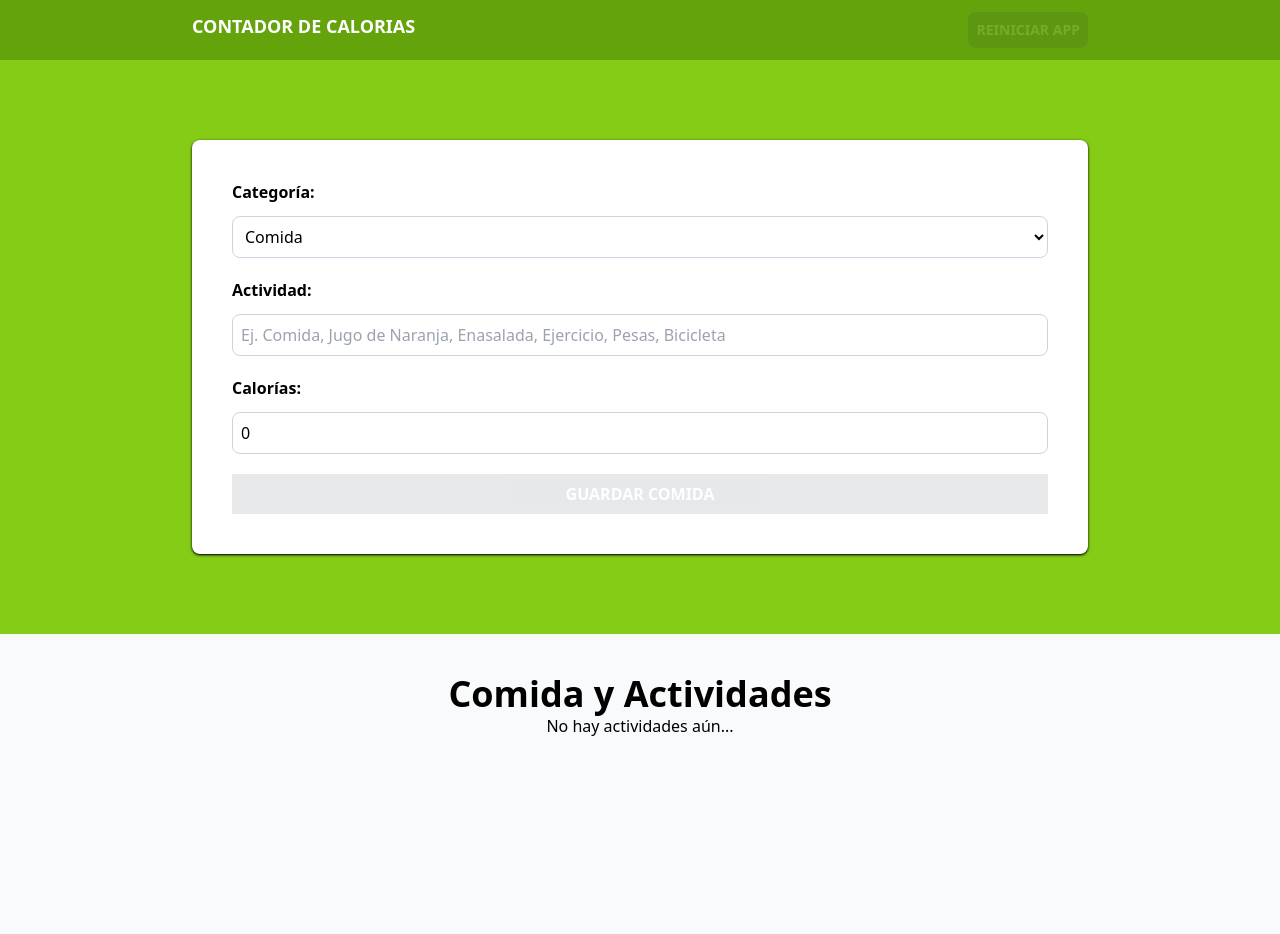
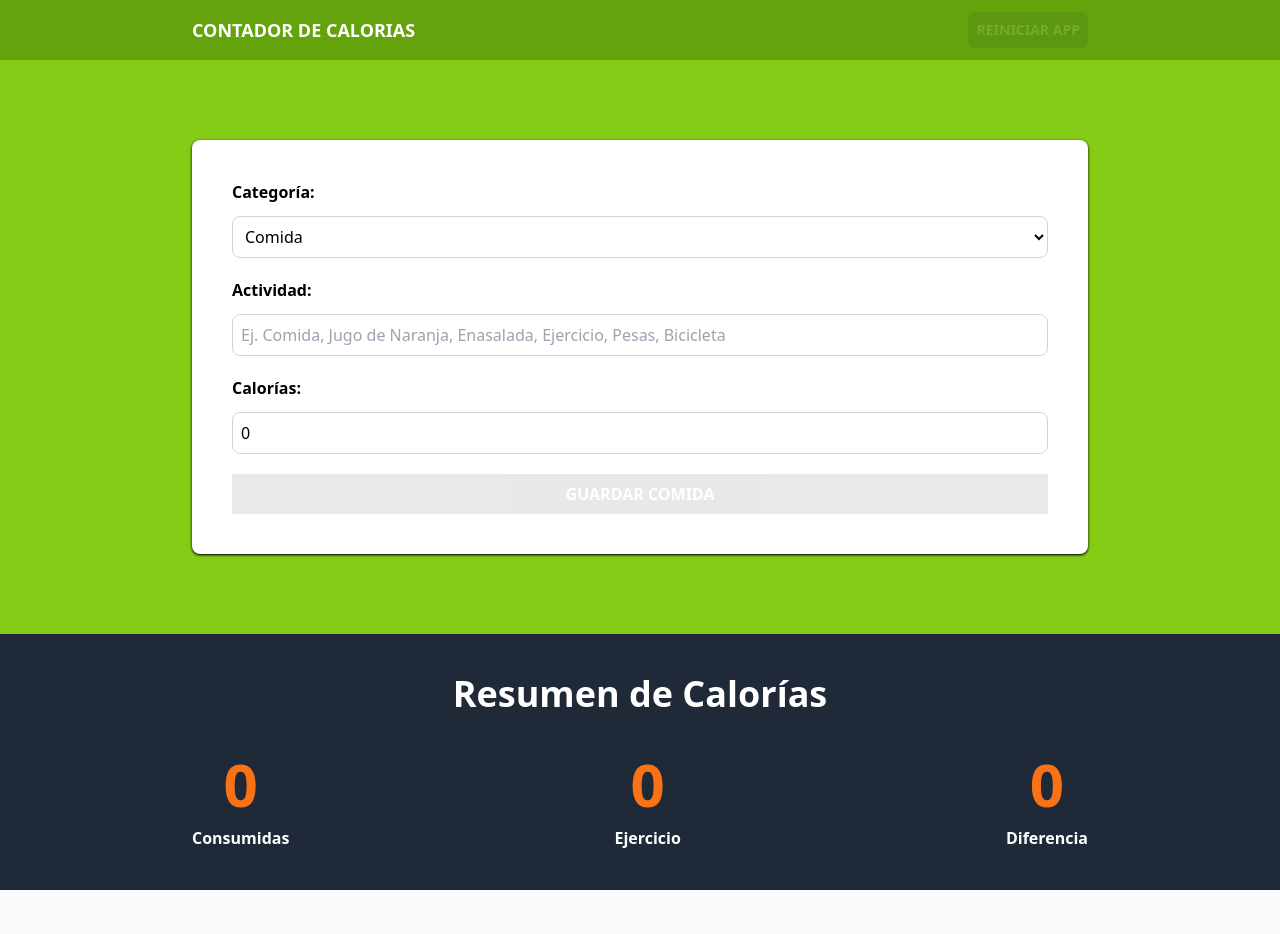
Before and after one commit to Copca/react-calorie-traker, a React (Vite) app: page / in a window 1280 px wide. Shown: the top 934 px of the page. Before the commit the page ends 800 px from the top, so only its background shows below. Built offline with nearby package versions, Linux system fonts and the light colour scheme.

Commit message:
terminado

```diff
--- a/src/App.tsx
+++ b/src/App.tsx
@@ -4,6 +4,7 @@ import { activityReducer, initialState } from './reducers/activityReducer';
 
 import Form from './components/Form';
 import ActivityList from './components/ActivityList';
+import CalorieTraker from './components/CalorieTraker';
 
 function App() {
 	const [state, dispatch] = useReducer(activityReducer, initialState);
@@ -17,7 +18,7 @@ function App() {
 	return (
 		<>
 			<header className='bg-lime-600 py-3'>
-				<div className='flex justify-between max-w-4xl mx-auto'>
+				<div className='flex justify-between max-w-4xl mx-auto items-center'>
 					<h1 className='text-center text-lg font-bold text-white uppercase'>
 						Contador de Calorias
 					</h1>
@@ -38,6 +39,12 @@ function App() {
 				</div>
 			</section>
 
+			<section className='bg-gray-800 p-10'>
+				<div className='max-w-4xl mx-auto'>
+					<CalorieTraker activities={state.activities} />
+				</div>
+			</section>
+
 			<section className='max-w-4xl mx-auto p-10'>
 				<ActivityList activities={state.activities} dispatch={dispatch} />
 			</section>
--- /dev/null
+++ b/src/components/CalorieTraker.tsx
@@ -0,0 +1,45 @@
+import { useMemo } from 'react';
+import type { IActivity } from '../types';
+import CaloriesDisplay from './CaloriesDisplay';
+
+type CalorieTrakerProps = {
+	activities: IActivity[];
+};
+
+export default function CalorieTraker({ activities }: CalorieTrakerProps) {
+	// Contadores
+	const caloriesConsumed = useMemo(
+		() =>
+			activities.reduce(
+				(total, activityState) =>
+					activityState.category === 1 ? total + activityState.calories : total,
+				0
+			),
+		[activities]
+	);
+
+	const caloriesBurned = useMemo(
+		() =>
+			activities.reduce(
+				(total, activityState) =>
+					activityState.category === 2 ? total + activityState.calories : total,
+				0
+			),
+		[activities]
+	);
+
+	const netCalories = useMemo(() => caloriesConsumed - caloriesBurned, [activities]);
+	return (
+		<>
+			<h2 className='text-4xl font-black text-white text-center'>Resumen de Calorías</h2>
+
+			<div className='flex flex-col items-center md:flex-row md:justify-between gap-5 mt-10'>
+				<CaloriesDisplay text='Consumidas' calories={caloriesConsumed} />
+
+				<CaloriesDisplay text='Ejercicio' calories={caloriesBurned} />
+
+				<CaloriesDisplay text='Diferencia' calories={netCalories} />
+			</div>
+		</>
+	);
+}
--- /dev/null
+++ b/src/components/CaloriesDisplay.tsx
@@ -0,0 +1,13 @@
+type CaloriesDisplayProps = {
+	text: string;
+	calories: number;
+};
+
+export default function CaloriesDisplay({ text, calories }: CaloriesDisplayProps) {
+	return (
+		<p className='text-white font-bold rounded-full grid grid-cols-1 gap-3 text-center'>
+			<span className='font-black text-6xl text-orange-500'>{calories}</span>
+			{text}
+		</p>
+	);
+}
```
